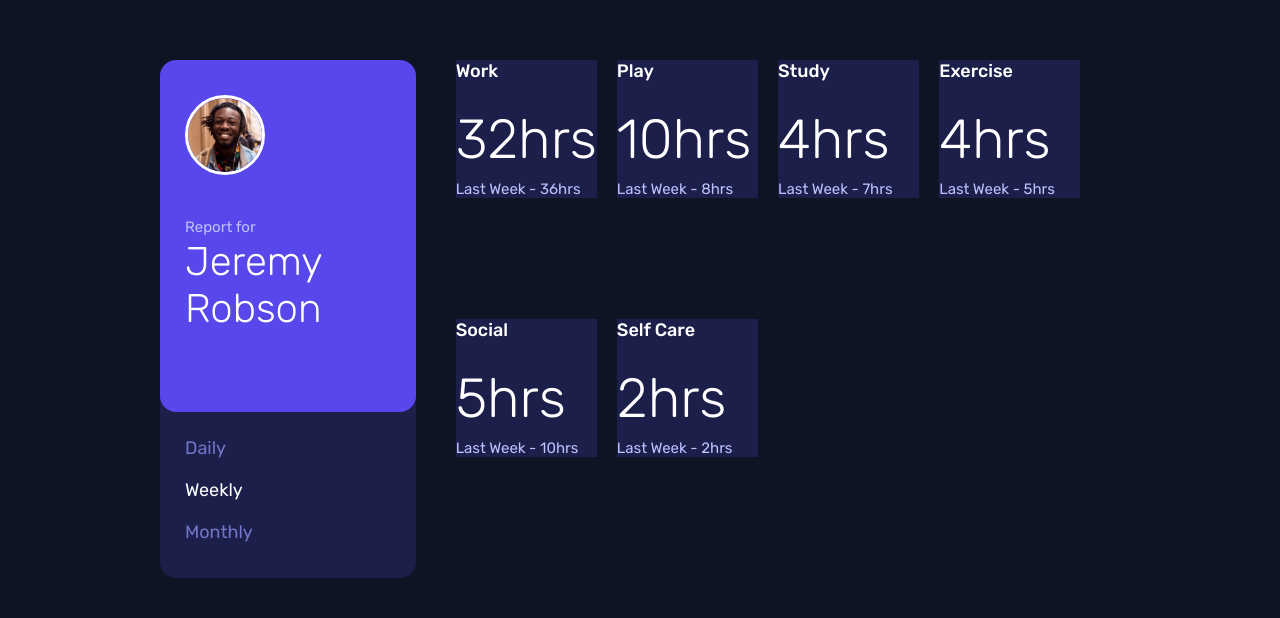
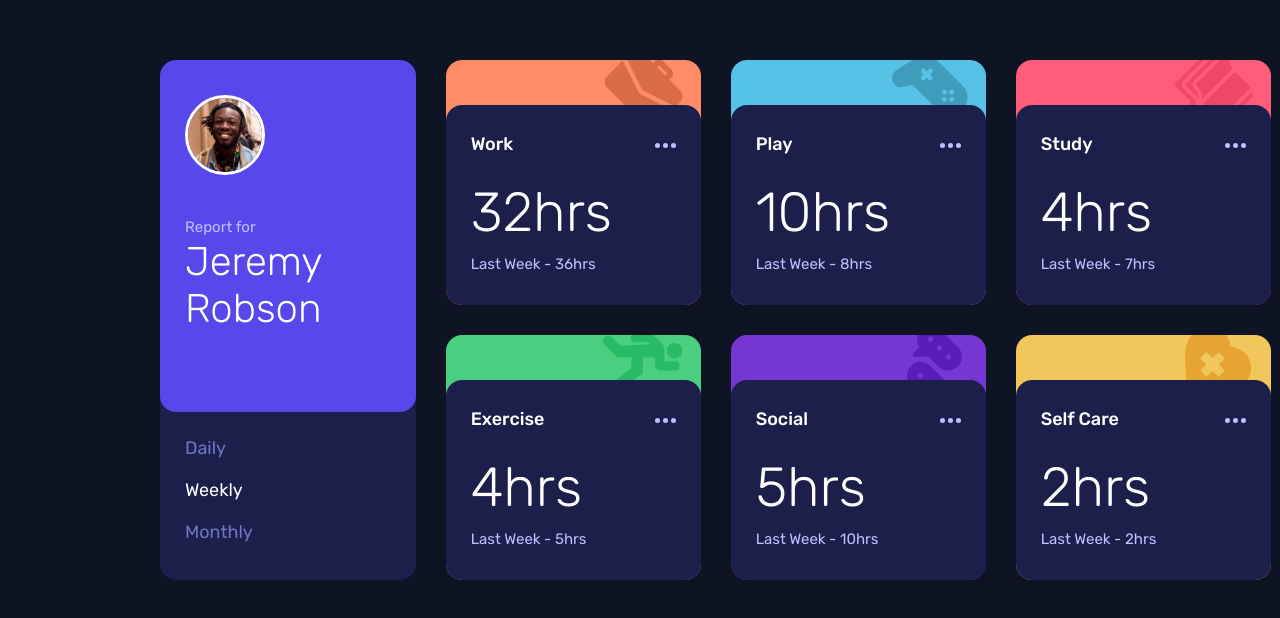
Before and after one commit to telsabate-hub/time-tracking-dashboard, a plain HTML site: page index.html in a window 1280 px wide. Shown: the part 194-812 px from the top of the page. Drawn offline with Linux system fonts and the light colour scheme.

Commit message:
Fixed list styles, list background image, and handler for hover states.

```diff
--- a/index.html
+++ b/index.html
@@ -35,43 +35,50 @@
       </nav>
     </div>
     <ul id="timeframeList">
-      <li>
+      <li class="work-container">
+        <!-- <img src="./images/icon-work.svg" alt=""/> -->
         <span class="timeframe-container">
+          <img src="./images/icon-ellipsis.svg" alt="" class="ellipsis-img"/>
           <span class="category-title">Work</span>
           <span data-current="32" class="category-current-value"></span>
           <span data-previous="36" class="category-previous-value"></span>
         </span>
       </li>
-      <li>
+      <li class="play-container">
         <span class="timeframe-container">
+          <img src="./images/icon-ellipsis.svg" alt="" class="ellipsis-img"/>
           <span class="category-title">Play</span>
           <span data-current="10" class="category-current-value"></span>
           <span data-previous="8" class="category-previous-value"></span>
         </span>
       </li>
-      <li>
+      <li class="study-container">
         <span class="timeframe-container">
+          <img src="./images/icon-ellipsis.svg" alt="" class="ellipsis-img"/>
           <span class="category-title">Study</span>
           <span data-current="4" class="category-current-value"></span>
           <span data-previous="7" class="category-previous-value"></span>
         </span>
       </li>
-      <li>
+      <li class="exercise-container">
         <span class="timeframe-container">
+          <img src="./images/icon-ellipsis.svg" alt="" class="ellipsis-img"/>
           <span class="category-title">Exercise</span>
           <span data-current="4" class="category-current-value"></span>
           <span data-previous="5" class="category-previous-value"></span>
         </span>
       </li>
-      <li>
+      <li class="social-container">
         <span class="timeframe-container">
+          <img src="./images/icon-ellipsis.svg" alt="" class="ellipsis-img"/>
           <span class="category-title">Social</span>
           <span data-current="5" class="category-current-value"></span>
           <span data-previous="10" class="category-previous-value"></span>
         </span>
       </li>
-      <li>
+      <li class="self-care-container">
         <span class="timeframe-container">
+          <img src="./images/icon-ellipsis.svg" alt="" class="ellipsis-img"/>
           <span class="category-title">Self Care</span>
           <span data-current="2" class="category-current-value"></span>
           <span data-previous="2" class="category-previous-value"></span>
--- a/js/main.js
+++ b/js/main.js
@@ -12,3 +12,17 @@ function populateData(){
 }
 
 populateData();
+
+const ellipsisImgElems = document.getElementsByClassName( "ellipsis-img" );
+
+for( let i=0; i < ellipsisImgElems.length; i++ ){
+    let ellipsisImg = ellipsisImgElems[i];
+
+    ellipsisImg.addEventListener( "mouseover", function(e){
+       this.parentElement.classList.add( "ellipsis-hovered" );
+    });
+
+    ellipsisImg.addEventListener( "mouseout", function(e){
+       this.parentElement.classList.remove( "ellipsis-hovered" );
+    });
+}
--- a/scss/_config.scss
+++ b/scss/_config.scss
@@ -23,3 +23,9 @@ body {
     color: white;
     background-color: $neutral_navy_950;
 }
+
+@mixin addBgImg( $path, $yPos: -10px ){
+    background-image: url( $path );
+    background-repeat: no-repeat;
+    background-position: 90% $yPos;
+}
--- a/scss/main.scss
+++ b/scss/main.scss
@@ -2,7 +2,7 @@
 
 main {
     display: flex;
-    gap: 20px;
+    gap: 30px;
     margin: 254px 160px;
 }
 
@@ -34,6 +34,10 @@ nav a {
     color: $neutral_purple;
 }
 
+nav a:hover {
+    color: white;
+}
+
 .report-text {
     display: block;
     color: $neutral_navy_200;
@@ -55,7 +59,8 @@ ul {
     list-style: none;
     display: grid;
     grid-template-rows: repeat(2, 1fr);
-    grid-template-columns: repeat(4, 1fr);
+    grid-template-columns: repeat(3, 255px);
+    gap: 30px;
 }
 
 ul span {
@@ -63,11 +68,22 @@ ul span {
 }
 
 li {
-    padding-left: 20px;
+    border-radius: 16px;
+    padding-top: 45px;
 }
 
 .timeframe-container{
     background-color: $neutral_navy_900;
+    border-radius: 16px;
+    padding: 28px 25px 32px;
+
+    &:hover {
+        background-color: $neutral_purple;
+    }
+
+    &.ellipsis-hovered {
+        background-color: $neutral_navy_900;
+    }
 }
 
 .category-title {
@@ -78,7 +94,7 @@ li {
     font-size: 55px;
     font-weight: 300;
     padding-top: 25px;
-    padding-bottom: 8px;
+    padding-bottom: 10px;
 }
 
 .category-previous-value {
@@ -89,3 +105,49 @@ li {
 .selected-timeframe {
     color: white;
 }
+
+.work-container {
+    background-color: $primary_orange;
+
+    @include addBgImg("../images/icon-work.svg");
+}
+
+.play-container {
+    background-color: $primary_blue;
+
+    @include addBgImg("../images/icon-play.svg", -6px);
+}
+
+.study-container {
+    background-color: $primary_pink;
+
+    @include addBgImg("../images/icon-study.svg");
+}
+
+.exercise-container {
+    background-color: $primary_green;
+
+    @include addBgImg("../images/icon-exercise.svg", -2px);
+}
+
+.social-container {
+    background-color: $primary_purple_700;
+
+    @include addBgImg("../images/icon-social.svg", -15px);
+}
+
+.self-care-container {
+    background-color: $primary_yellow;
+
+    @include addBgImg("../images/icon-self-care.svg");
+}
+
+.ellipsis-img {
+    position: relative;
+    top: 10px;
+    float: right;
+
+    &:hover {
+        filter: brightness(0) invert(1);
+    }
+}
```
Also changed, not shown: css/main.css.
